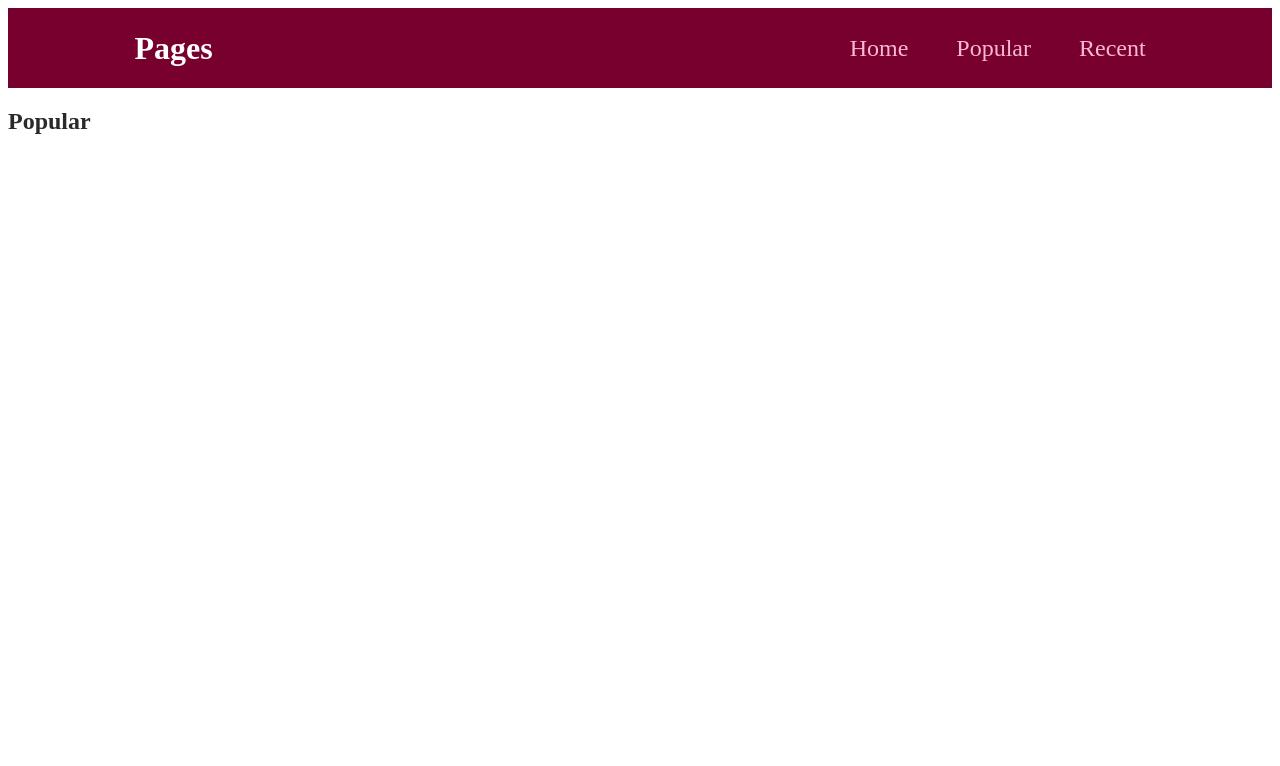
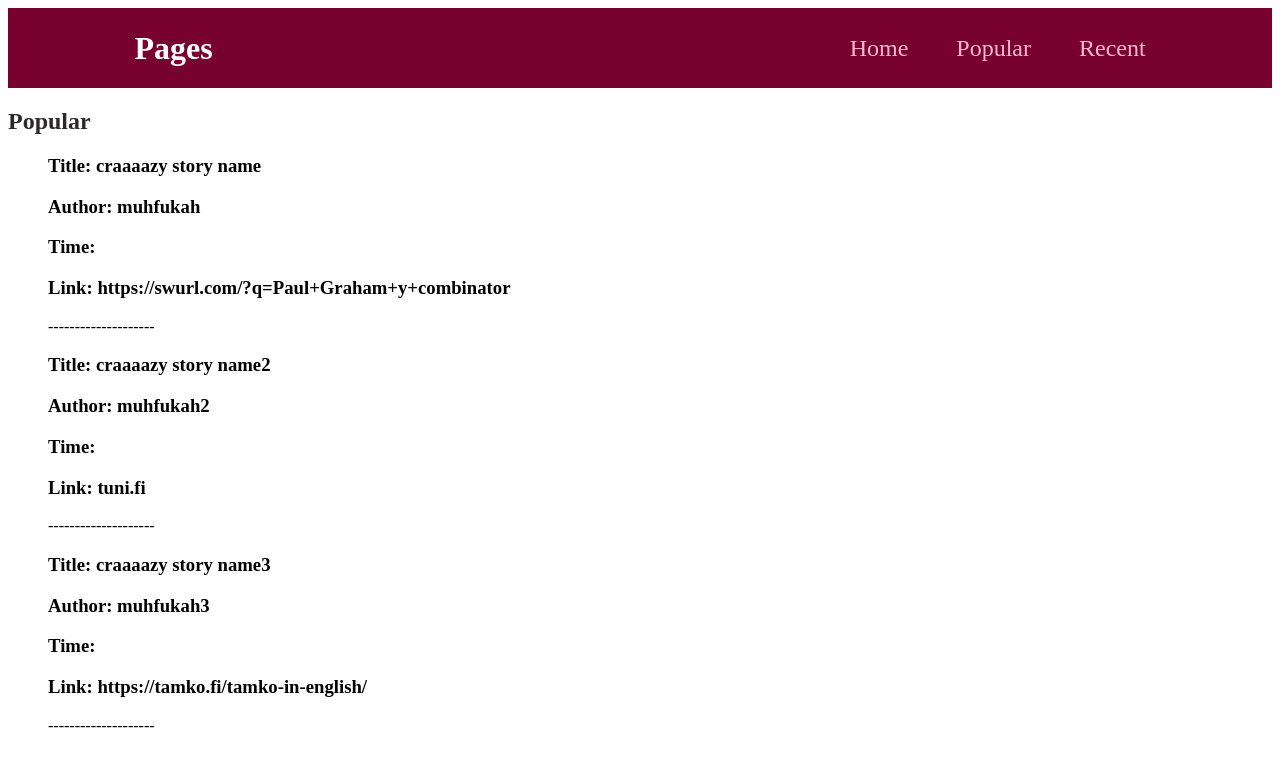
Before and after one commit to TheScer/FullStackDevFrontendProject, a React (Create React App) app in the folder frontend-project/: page /Popular in a window 1280 px wide. Shown: the top 766 px of the page. Built offline with nearby package versions, Linux system fonts and the light colour scheme.

Commit message:
basic implementation of news items setup

```diff
--- a/frontend-project/src/components/NewsItem.js
+++ b/frontend-project/src/components/NewsItem.js
@@ -1,5 +1,15 @@
 import React from "react";
 
-export const NewsItem = () => {
-  return <div>NewsItem</div>;
+export const NewsItem = ({ id, by, time, title, url }) => {
+  return (
+    <div>
+      <div>
+        <h3>Title: {title}</h3>
+        <h3>Author: {by}</h3>
+        <h3>Time: {time}</h3>
+        <h3>Link: {url}</h3>
+        <p>--------------------</p>
+      </div>
+    </div>
+  );
 };
--- a/frontend-project/src/components/NewsList.js
+++ b/frontend-project/src/components/NewsList.js
@@ -1,5 +1,41 @@
 import React from "react";
+import { NewsItem } from "./NewsItem";
 
-export const NewsList = () => {
-  return <div>NewsList</div>;
+export const NewsList = (props) => {
+  const newsItems = [
+    {
+      id: 1,
+      by: "muhfukah",
+      title: "craaaazy story name",
+      url: "https://swurl.com/?q=Paul+Graham+y+combinator",
+    },
+    {
+      id: 2,
+      by: "muhfukah2",
+      title: "craaaazy story name2",
+      url: "tuni.fi",
+    },
+    {
+      id: 3,
+      by: "muhfukah3",
+      title: "craaaazy story name3",
+      url: "https://tamko.fi/tamko-in-english/",
+    },
+  ];
+
+  return (
+    <div>
+      <ul>
+        {/* testing for now, will change it to props.newsItems or destructure after */}
+        {newsItems.map((item) => (
+          <NewsItem
+            id={item.id}
+            by={item.by}
+            title={item.title}
+            url={item.url}
+          />
+        ))}
+      </ul>
+    </div>
+  );
 };
--- a/frontend-project/src/pages/Popular.js
+++ b/frontend-project/src/pages/Popular.js
@@ -1,9 +1,11 @@
 import React from "react";
+import { NewsList } from "../components/NewsList";
 
 export const Popular = () => {
   return (
     <div>
       <h2>Popular</h2>
+      <NewsList></NewsList>
     </div>
   );
 };
```
Also changed, not shown: frontend-project/src/components/NewsItem.css (added).
